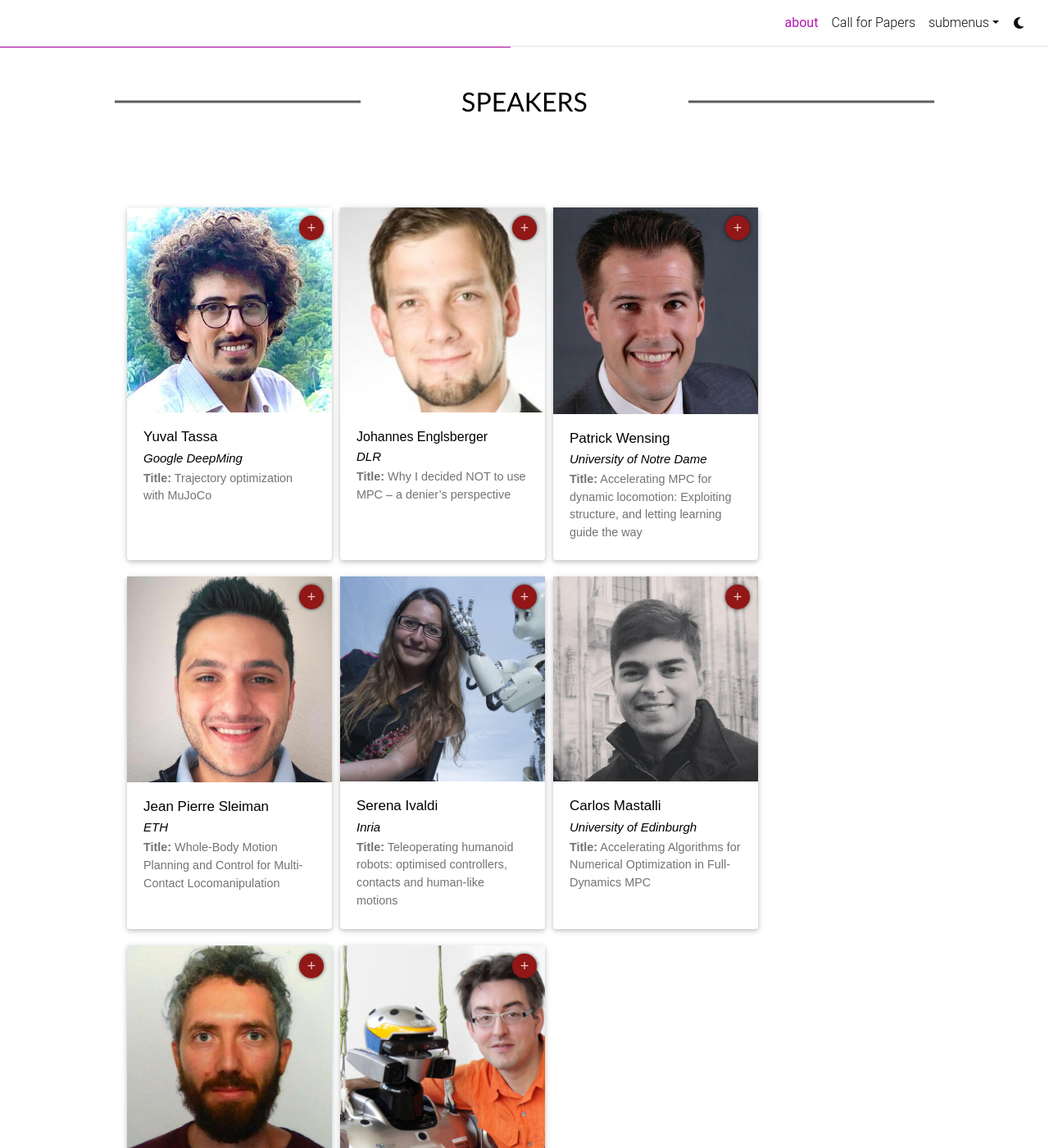
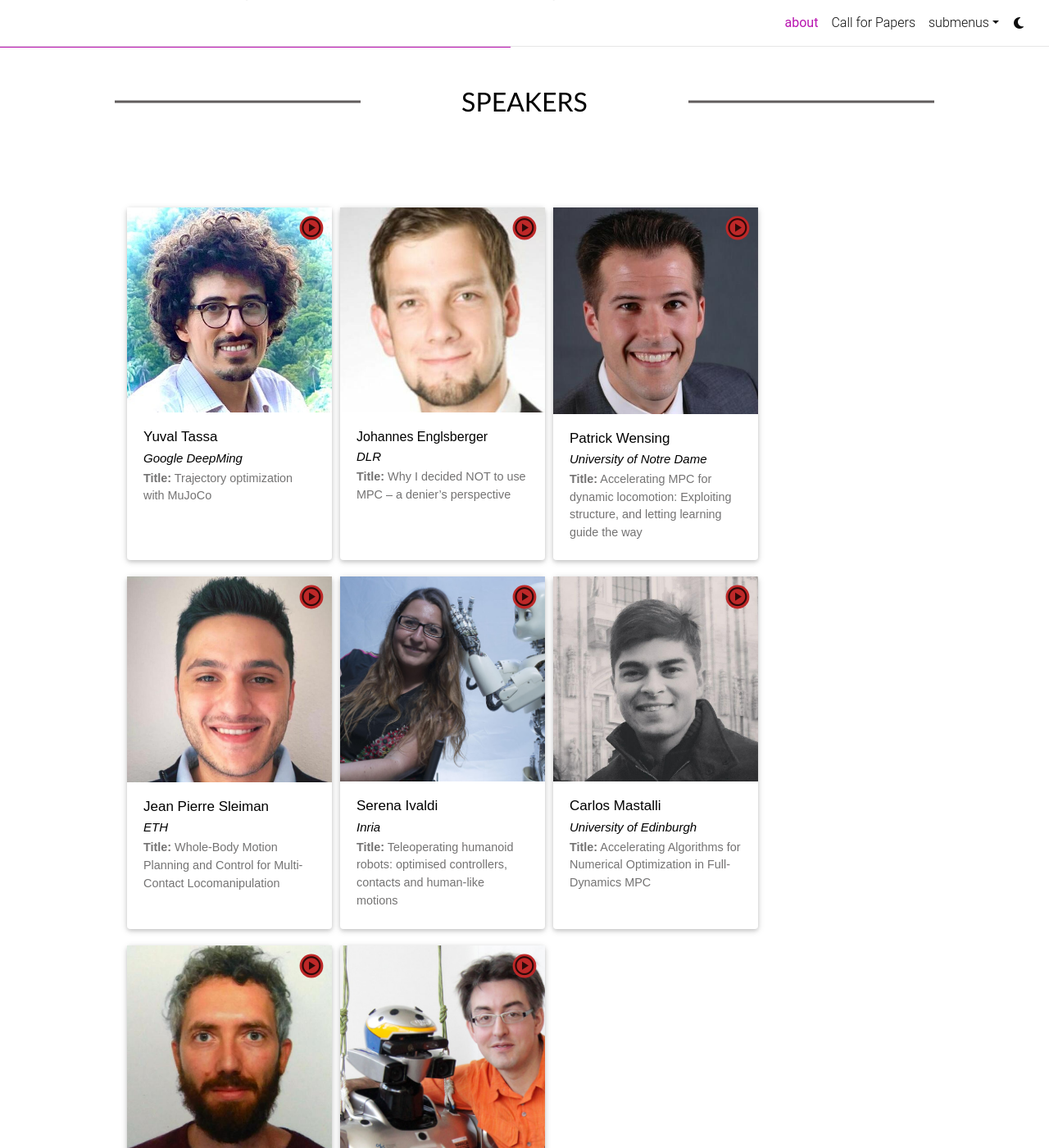
Before and after one commit to lucarossini-iit/lucarossini-iit.github.io, a Jekyll site: the page built from _pages/about.md, in a window 1280 px wide and 1400 px high, scrolled down 1292 px. Shown: the whole window at 82% size. Built offline with Jekyll 4.4.1, drawn with Linux system fonts in a browser that asks for light colours; comment, search, counter and statistics services are not loaded; a style sheet for code colours, icons or effects is not loaded.

Commit message:
href for speaker website and button for video replay

```diff
--- a/_includes/head.html
+++ b/_includes/head.html
@@ -35,6 +35,9 @@
     <link rel="stylesheet" href="{{ '/assets/css/main.css' | relative_url | bust_css_cache }}">
     <link rel="canonical" href="{{ page.url | replace:'index.html','' | absolute_url }}">
 
+    <!-- Google Icons -->
+    <link rel="stylesheet" href="https://fonts.googleapis.com/css2?family=Material+Symbols+Outlined:opsz,wght,FILL,GRAD@20..48,100..700,0..1,-50..200" />
+
     <!-- Dark Mode -->
     {% if site.enable_darkmode %}
     <link rel="stylesheet" href="{{ '/assets/css/jekyll-pygments-themes-native.css' | relative_url | bust_file_cache }}" media="none" id="highlight_theme_dark" />
--- a/_pages/about.md
+++ b/_pages/about.md
@@ -26,12 +26,7 @@
       }
 </style>
 
-<div class="image-container">
-  <a href="https://www.cs.washington.edu/people/postdocs/tassa" target="_self">
-    <img src="assets/img/yuval_tassa.jpg" alt="Dr. Yuval Tassa Picture"/>
-    <figcaption class="image-caption">Yuval Tassa</figcaption>
-    <p>Google DeepMind</p>
-  </a>
+
   <a href="https://www.dlr.de/rm/en/desktopdefault.aspx/tabid-3858/16537_read-29897/sortby-lastname/" target="_self">
     <img src="assets/img/johannes_englsberger.jpg" alt="Dr. Johannes Englsberger Picture" />
     <figcaption class="image-caption">Johannes Englsberger</figcaption>
@@ -71,19 +66,24 @@
 </div> -->
 
 <h2 id="speakers" class="fancy-heading">SPEAKERS</h2>
-
 <div class="container">
 <div class="grid">
   <div class="grid-sizer">
     <div class="grid-item">
       <div class="card hoverable" style="width: 250px; height: 430px">
+        <a href="https://www.cs.washington.edu/people/postdocs/tassa">
         <img src="assets/img/yuval_tassa.jpg" alt="Yuval Tassa Picture"/>
+        </a>
         <div class="card-body">
           <h2 class="card-title" style="font-size: 17px">Yuval Tassa</h2>
           <h3 class="card-subtitle">Google DeepMing</h3>
           <p class="card-text" style="text-align: left; margin-top: 5px"><b>Title:</b> Trajectory optimization with MuJoCo</p>
         </div>
-        <a href="#" class="circular-button">+</a>
+        {%- include pop-up.html
+          id = "yuval_tassa_modal" -%}
+        <button type="button" class="circular-button" data-toggle="modal" data-target="#yuval_tassa_modal">
+          <span class="material-symbols-outlined">play_circle</span>
+        </button>
       </div>
     </div>
   </div>
@@ -91,13 +91,19 @@
   <div class="grid-sizer">
     <div class="grid-item">
       <div class="card hoverable" style="width: 250px; height: 430px">
+        <a href="https://www.dlr.de/rm/en/desktopdefault.aspx/tabid-3858/16537_read-29897/sortby-lastname/">
         <img src="assets/img/johannes_englsberger.jpg" alt="Johannes Englsberger Picture"/>
+        </a>
         <div class="card-body">
           <h2 class="card-title" style="font-size: 16px">Johannes Englsberger</h2>
           <h3 class="card-subtitle">DLR</h3>
           <p class="card-text" style="text-align: left; margin-top: 5px"><b>Title:</b> Why I decided NOT to use MPC – a denier’s perspective</p>
         </div>
-        <a href="#" class="circular-button">+</a>
+        {%- include pop-up.html
+          id = "yuval_tassa_modal" -%}
+        <button type="button" class="circular-button" data-toggle="modal" data-target="#yuval_tassa_modal">
+          <span class="material-symbols-outlined">play_circle</span>
+        </button>
       </div>
     </div>
   </div>
@@ -105,13 +111,19 @@
   <div class="grid-sizer">
     <div class="grid-item">
       <div class="card hoverable" style="width: 250px; height: 430px">
+        <a href="https://sites.nd.edu/pwensing/">
         <img  src="assets/img/patrick_wensing.jpeg" alt="Patrick Wensing Picture"/>
+        </a>
         <div class="card-body">
           <h2 class="card-title" style="font-size: 17px">Patrick Wensing</h2>
           <h3 class="card-subtitle">University of Notre Dame</h3>
           <p class="card-text" style="text-align: left; margin-top: 5px"><b>Title:</b> Accelerating MPC for dynamic locomotion: Exploiting structure, and letting learning guide the way</p>
         </div>
-        <a href="#" class="circular-button">+</a>
+        {%- include pop-up.html
+          id = "yuval_tassa_modal" -%}
+        <button type="button" class="circular-button" data-toggle="modal" data-target="#yuval_tassa_modal">
+          <span class="material-symbols-outlined">play_circle</span>
+        </button>
       </div>
     </div>
   </div>
@@ -119,13 +131,19 @@
   <div class="grid-sizer">
     <div class="grid-item">
       <div class="card hoverable" style="width: 250px; height: 430px">
+        <a href="https://mavt.ethz.ch/people/person-detail.MjI1NTcx.TGlzdC81NTksLTE3MDY5NzgwMTc=.html">
         <img src="assets/img/jean_pierre_sleiman.jpg" alt="Jean Pierre Sleiman Picture"/>
+        </a>
         <div class="card-body">
           <h2 class="card-title" style="font-size: 17px">Jean Pierre Sleiman</h2>
           <h3 class="card-subtitle">ETH</h3>
           <p class="card-text" style="text-align: left; margin-top: 5px"><b>Title:</b> Whole-Body Motion Planning and Control for Multi-Contact Locomanipulation</p>
         </div>
-        <a href="#" class="circular-button">+</a>
+        {%- include pop-up.html
+          id = "yuval_tassa_modal" -%}
+        <button type="button" class="circular-button" data-toggle="modal" data-target="#yuval_tassa_modal">
+          <span class="material-symbols-outlined">play_circle</span>
+        </button>
       </div>
     </div>
   </div>
@@ -133,13 +151,19 @@
   <div class="grid-sizer">
     <div class="grid-item">
       <div class="card hoverable" style="width: 250px; height: 430px">
+        <a href="https://members.loria.fr/SIvaldi/">
         <img src="assets/img/serena_ivaldi.jpg" alt="Serena Ivaldi Picture"/>
+        </a>
         <div class="card-body">
           <h2 class="card-title" style="font-size: 17px">Serena Ivaldi</h2>
           <h3 class="card-subtitle">Inria</h3>
           <p class="card-text" style="text-align: left; margin-top: 5px"><b>Title:</b> Teleoperating humanoid robots: optimised controllers, contacts and human-like motions </p>
         </div>
-        <a href="#" class="circular-button">+</a>
+        {%- include pop-up.html
+          id = "yuval_tassa_modal" -%}
+        <button type="button" class="circular-button" data-toggle="modal" data-target="#yuval_tassa_modal">
+          <span class="material-symbols-outlined">play_circle</span>
+        </button>
       </div>
     </div>
   </div>
@@ -147,13 +171,19 @@
   <div class="grid-sizer">
     <div class="grid-item">
       <div class="card hoverable" style="width: 250px; height: 430px">
+        <a href = "https://cmastalli.github.io/">
         <img src="assets/img/carlos_mastalli.jpeg" alt="Carlos Mastalli Picture"/>
+        </a>
         <div class="card-body">
           <h2 class="card-title" style="font-size: 17px">Carlos Mastalli</h2>
           <h3 class="card-subtitle">University of Edinburgh</h3>
           <p class="card-text" style="text-align: left; margin-top: 5px"><b>Title:</b> Accelerating Algorithms for Numerical Optimization in Full-Dynamics MPC</p>
         </div>
-        <a href="#" class="circular-button">+</a>
+        {%- include pop-up.html
+          id = "yuval_tassa_modal" -%}
+        <button type="button" class="circular-button" data-toggle="modal" data-target="#yuval_tassa_modal">
+          <span class="material-symbols-outlined">play_circle</span>
+        </button>
       </div>
     </div>
   </div>
@@ -161,13 +191,19 @@
   <div class="grid-sizer">
     <div class="grid-item">
       <div class="card hoverable" style="width: 250px; height: 430px">
+        <a href = "https://webapps.unitn.it/du/it/Persona/PER0197808/Didattica">
         <img src="assets/img/andrea_del_prete.jpeg" alt="Andrea Del Prete Picture"/>
+        </a>
         <div class="card-body">
           <h2 class="card-title" style="font-size: 17px">Andrea Del Prete</h2>
           <h3 class="card-subtitle">Università di Trento</h3>
           <p class="card-text" style="text-align: left; margin-top: 5px"><b>Title:</b> Integrating learning and trajectory optimization to achieve safe and efficient robot control</p>
         </div>
-        <a href="#" class="circular-button">+</a>
+        {%- include pop-up.html
+          id = "yuval_tassa_modal" -%}
+        <button type="button" class="circular-button" data-toggle="modal" data-target="#yuval_tassa_modal">
+          <span class="material-symbols-outlined">play_circle</span>
+        </button>
       </div>
     </div>
   </div>
@@ -175,13 +211,19 @@
   <div class="grid-sizer">
     <div class="grid-item">
       <div class="card hoverable" style="width: 250px; height: 430px">
+        <a href = "https://gepettoweb.laas.fr/index.php/Members/NicolasMansard">
         <img src="assets/img/nicolas_mansard.jpg" alt="Nicolas Mansard Picture"/>
+        </a>
         <div class="card-body">
           <h2 class="card-title" style="font-size: 17px">Nicolas Mansard</h2>
           <h3 class="card-subtitle">LAAS-CNRS</h3>
           <p class="card-text" style="text-align: left; margin-top: 5px"><b>Title:</b> Whole-body MPC on real robots, by combining advanced solver and machine learning</p>
         </div>
-        <a href="#" class="circular-button">+</a>
+        {%- include pop-up.html
+          id = "yuval_tassa_modal" -%}
+        <button type="button" class="circular-button" data-toggle="modal" data-target="#yuval_tassa_modal">
+          <span class="material-symbols-outlined">play_circle</span>
+        </button>
       </div>
     </div>
   </div>
--- a/_sass/_base.scss
+++ b/_sass/_base.scss
@@ -65,8 +65,8 @@
   justify-content: center;
   text-align: center;
   vertical-align: top;
-  margin-left: 10%;
-  margin-right: 10%;
+  // margin-left: 10%;
+  // margin-right: 10%;
 }
 
 // @media (max-width: 800px) {
@@ -245,22 +245,33 @@
     justify-content: center;
     width: 30px; /* Adjust the size of the button */
     height: 30px; /* Adjust the size of the button */
-    background-color: rgb(146, 23, 23); /* Adjust the background color */
+    background-color: rgba(146, 23, 23, 0); /* Adjust the background color */
     border-radius: 50%; /* Creates a circular shape */
-    color: rgb(240, 202, 202); /* Text color */
+    color: rgba(240, 202, 202, 0); /* Text color */
     font-size: 18px; /* Adjust the font size */
     text-decoration: none;
     border: none; /* Remove border */
     cursor: pointer;
-    box-shadow: 0px 0px 4px rgba(0, 0, 0, 0.7);
+    // box-shadow: 0px 0px 4px rgba(0, 0, 0, 0.7);
     transition: all 0.3s ease;
+
+    .material-symbols-outlined {
+      scale: 120%;
+      color: rgba(0, 0, 0, 0.76);
+      background-color: rgb(190, 40, 40);
+      border-radius: 50%;
+      font-variation-settings:
+      'FILL' 0,
+      'wght' 400,
+      'GRAD' 0,
+      'opsz' 0
+    }
   }
 
   .circular-button:hover {
     transform: scale(1.1);
-    box-shadow: 0 0px 6px rgba(0, 0, 0, 1.0);
+  }
 
-  }
 }
 
 // Citation
```
